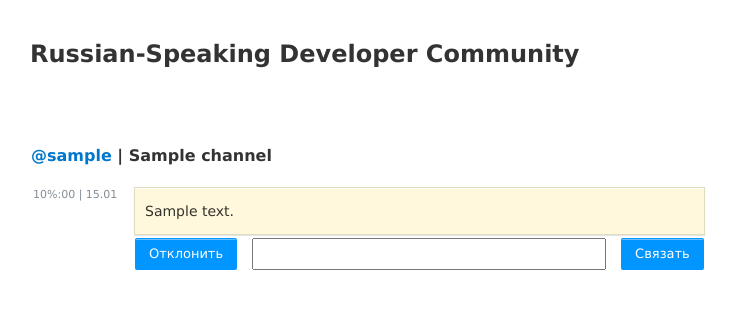
After one commit to chabanovsky/rudevs, a Flask app: page /chats/statement/1 in a window 1280 px wide. The commit adds this page. Shown: the top 309 px of the page, without its empty margins (260-996 px from the left). Run offline with Flask 2, Linux system fonts and the light colour scheme; tables that the repository leaves empty hold one stand-in row (values such as "Sample post"); lists and menus that the app fills with data are empty; parts of the project's set-up code (start-up, migrations or seed data) failed here and were passed over; some libraries are stand-ins or nearby versions.

Commit message:
Updated the main page.

```diff
--- a/analysis/analyse.py
+++ b/analysis/analyse.py
@@ -67,7 +67,6 @@ class QuestionAnalyser():
 
         keywords = list()
 
-
         for index, filtered_word in enumerate(filtered_vocabualary):
             nearest = self.model.most_common_words.get(filtered_word, None)
             if nearest is not None:
@@ -115,7 +114,6 @@ def do_print_most_common_words():
     for item in most_common_words:
         print (item)
 
-
 def test_analyser():
     analyser = QuestionAnalyser()
     with open("questions.csv", 'rt', encoding="utf8") as csvfile:
@@ -131,7 +129,6 @@ def test_analyser():
             counter +=1
         print ("Total valid: ", valid)
 
-
 def test_nltk():
     model = Word2VecModel()
     model.restore_last()
--- a/site/filters.py
+++ b/site/filters.py
@@ -1,5 +1,13 @@
+
+from sqlalchemy.sql import func, literal_column
+from sqlalchemy.dialects.postgresql import aggregate_order_by
+from sqlalchemy import and_, desc
+
 from jinja2 import evalcontextfilter, Markup
-from meta import app as application, LANGUAGE
+import babel
+
+from meta import app as application, LANGUAGE, db_session
+from models import TelegramTextMessage, TelegramChannel
 
 @application.template_filter()
 @evalcontextfilter
@@ -12,4 +20,49 @@ def generate_string(eval_ctx, localized_value):
 def current_language():
     return LANGUAGE
 
-application.jinja_env.globals.update(current_language=current_language)
+def statement_messages(statement):
+    session = db_session()
+
+    message_text = session.query(func.string_agg(TelegramTextMessage.message,
+                aggregate_order_by(literal_column("'. '"),
+                        TelegramTextMessage.message))).\
+            filter(and_(TelegramTextMessage.channel_id==statement.channel_id,
+                    TelegramTextMessage.user_id==statement.user_id)).\
+            filter(TelegramTextMessage.message_id.between(statement.first_msg_id,
+                    statement.last_msg_id)).\
+            distinct().\
+            all()
+
+    message_text = ''.join(message_text[0])
+    session.close()
+
+    return message_text
+
+def message_list(statement, range=15):
+    session = db_session()
+    messages = session.query(TelegramTextMessage.message_id,
+                TelegramTextMessage.channel_id,
+                TelegramTextMessage.user_id,
+                TelegramTextMessage.created,
+                TelegramTextMessage.message).\
+            filter(and_(TelegramTextMessage.channel_id==statement.channel_id,
+                TelegramTextMessage.message_id.between(max(0, statement.first_msg_id-range),
+                    statement.last_msg_id+range))).\
+            order_by(TelegramTextMessage.created).\
+            distinct().\
+            all()
+
+    session.close()
+    return messages
+
+def stmnt_channel_info(statement):
+    session = db_session()
+    channel = session.query(TelegramChannel.title, TelegramChannel.username).\
+            filter(TelegramChannel.channel_id==statement.channel_id).first()
+    session.close()
+    return channel
+
+application.jinja_env.globals.update(current_language=current_language,
+        statement_messages=statement_messages,
+        stmnt_channel_info=stmnt_channel_info,
+        message_list=message_list)
--- a/site/models.py
+++ b/site/models.py
@@ -19,6 +19,7 @@ class Statement(db.Model):
     updated         = db.Column(db.DateTime, nullable=False, default=datetime.datetime.now)
     was_processed   = db.Column(db.Boolean, default=False)
     is_question     = db.Column(db.Boolean, default=False)
+    false_assumption= db.Column(db.Boolean, default=False)
 
     def __init__(self, channel_id,
             user_id,
--- a/site/static/m/css/styles.css
+++ b/site/static/m/css/styles.css
@@ -30,3 +30,190 @@ body {
     padding: 20px 0 30px;
     height: auto;
 }
+
+.button {
+    white-space: nowrap;
+    color: #FFF;
+    background-color: #0095ff;
+    border-color: #07c;
+    box-shadow: inset 0 1px 0 #66bfff;
+    display: inline-block;
+    position: relative;
+    padding: .61538462em 1em;
+    vertical-align: middle;
+    min-height: 2.46153846em;
+    box-sizing: border-box;
+    font-weight: 400;
+    font-family: inherit;
+    line-height: 1;
+    text-align: center;
+    text-decoration: none;
+    border-radius: 2px;
+    border: 1px solid transparent;
+    cursor: pointer;
+    outline: none;
+    touch-action: manipulation;
+    transition: all .1s ease-in;
+}
+
+.button:hover,
+.button:focus {
+    color: rgba(255,255,255,0.9);
+    background-color: #07c;
+    border-color: #005999;
+    box-shadow: inset 0 1px 0 #3af;
+    text-decoration: none;
+    transition: all .1s ease-in-out;
+    outline: none;
+}
+
+
+.paginator {
+    margin: 5px 0px;
+    float: right;
+    display: block;
+    padding: 0;
+    border: none;
+    padding: 15px 0px 60px;
+}
+
+.paginator .page-number-separator {
+    float: left;
+    display: block;
+    padding: 5px 12px;
+    font-size: 11px;
+    font-weight: bold;
+    color: #AAA;
+}
+
+.paginator .page-number {
+    border: 1px solid #E9E9E9;
+    background: #E9E9E9;
+    color: #273584;
+    display: block;
+    float: left;
+    margin-right: 4px;
+    text-decoration: none;
+    font-size: 10px;
+    font-weight: bold;
+    padding: 5px 9px;
+}
+
+.paginator .page-number:hover {
+    color: white;
+    display: block;
+    float: left;
+    text-decoration: none;
+    font-weight: bold;
+    padding: 5px 9px;
+}
+
+.paginator .page-number-selected {
+    color: white;
+    display: block;
+    float: left;
+    margin-right: 4px;
+    text-decoration: none;
+    font-size: 10px;
+    font-weight: bold;
+    padding: 5px 9px;
+}
+
+.paginator .page-number:hover,
+.paginator .page-number-selected {
+    border: 1px solid #E0A831;
+    background: #E0A831;
+}
+
+.paginator a:hover {
+    text-decoration: none;
+}
+
+.statement-box {
+    width: 100%;
+    float: left;
+    padding: 30px 0px;
+}
+
+.statement-box .statement {
+    border: 1px solid #E0DCBF;
+    -moz-box-shadow: 0 1px 1px rgba(0,0,0,0.1),0 1px 0 #ffffff inset;
+    -webkit-box-shadow: 0 1px 1px rgba(0,0,0,0.1), 0 1px 0 #ffffff inset;
+    box-shadow: 0 1px 1px rgba(0,0,0,0.1), 0 1px 0 #ffffff inset;
+    border-image: initial;
+    padding: 15px 10px;
+
+}
+
+.statement-actions {
+    float: left;
+    width: 100%;
+    padding-top: 10px;
+}
+
+.chat-log .actions input,
+.statement-box input {
+    font-size: 15px;
+    padding: 5px 10px;
+    margin: 0px 0px 0px 15px;
+    width: 330px;
+    float: right;
+}
+
+.chat-log .actions .button,
+.statement-box .button {
+    font-size: 13px;
+    float: right;
+    margin-left: 15px;
+}
+
+.statement-info {
+    padding: 10px 10px 10px 0px;
+    border: 1px solid transparent;
+    font-size: 12px;
+    float: left;
+    margin-right: 8px;
+    color: #848d95;
+    line-height: 1;
+    text-decoration: none;
+    width: 400px;
+}
+
+.statement-info a {
+    color: #07c;
+    font-weight: bolder;
+}
+
+.chat-log th {
+    font-size: 14px;
+    font-weight: normal;
+}
+
+.chat-log th.date{
+    font-size: 11px;
+    float: left;
+    margin-right: 8px;
+    color: #848d95;
+    width: 90px;
+    text-align: left
+}
+
+.chat-log th.statements-message {
+    background-color: #FFF8DC;
+    border: 1px solid #E0DCBF;
+    -moz-box-shadow: 0 1px 1px rgba(0,0,0,0.1),0 1px 0 #ffffff inset;
+    -webkit-box-shadow: 0 1px 1px rgba(0,0,0,0.1), 0 1px 0 #ffffff inset;
+    box-shadow: 0 1px 1px rgba(0,0,0,0.1), 0 1px 0 #ffffff inset;
+    border-image: initial;
+    padding: 15px 10px;
+    text-align: left;
+}
+
+.chat-log th.another-self-message {
+    text-align: left;
+}
+
+.chat-log th.another-outer-message {
+    text-align: right;
+    color: #848d95;
+}
--- /dev/null
+++ b/site/templates/chat_statement.html
@@ -0,0 +1,43 @@
+{% extends "base.html" %}
+{% block content %}
+<div>
+    <h3>
+        <div class="statement-info" style="width: 100%; font-size: 16px; padding-bottom: 20px;">
+            {% set channel = stmnt_channel_info(statement) %}
+            <span class="channel-name"><a target="_blank" href="https://web.telegram.org/#/im?p=@{{ channel.username }}">@{{ channel.username }}</a></span>
+            <span> | </span>
+            <span class="channel-title">{{ channel.title }}</span>
+        </div>
+    </h3>
+    <p>
+        <div class="chat-log">
+            {% set msgs = message_list(statement) %}
+            <table>
+                {% for item in msgs %}
+                    <tr>
+                        <th class="date">{{ item.created.strftime('%H%:%M | %d.%m') }}</th>
+                        {% if item.message_id >= statement.first_msg_id and item.message_id <= statement.last_msg_id %}
+                            <th class="statements-message">{{ item.message }}</th>
+                        {% else %}
+                            {% if item.user_id == statement.user_id %}
+                                <th class="another-self-message">{{ item.message }}</th>
+                            {% else %}
+                                <th class="another-outer-message">{{ item.message }}</th>
+                            {% endif %}
+                        {% endif %}
+                    </tr>
+                    {% if item.message_id == statement.last_msg_id %}
+                    <tr>
+                        <th class="date"></th>
+                        <th class="actions">
+                            <a class="button">Связать</a>
+                            <input type="text">
+                            <a style="float:left; margin-left: 0px;" class="button">Отклонить</a>
+                        </th>
+                    </tr>
+                    {% endif %}
+                {% endfor %}
+            </table>
+        </div>
+    </p>
+{% endblock %}
--- a/site/views.py
+++ b/site/views.py
@@ -13,8 +13,33 @@ from flask import Flask, jsonify, render_template, g, url_for, redirect, request
 from flask.ext.babel import gettext, ngettext
 from sqlalchemy import and_, desc
 from sqlalchemy.sql import func
+from flask.ext.sqlalchemy import Pagination
 
 from meta import app as application, db, db_session, engine
+from models import TelegramTextMessage, Statement
+DEFAULT_QUESTIONS_PER_PAGE = 15
+
+def pagination_helper(page_num, per_page, question_query):
+    total = question_query.count()
+    items = question_query.offset((page_num-1)*per_page).limit(per_page).all()
+    p = Pagination(question_query, page_num, per_page, total, items)
+    return p
+
+
+def get_statement_pagination(page_num, per_page=DEFAULT_QUESTIONS_PER_PAGE):
+    session = db_session()
+    query = session.query(Statement.id,
+                Statement.channel_id,
+                Statement.user_id,
+                Statement.first_msg_id,
+                Statement.last_msg_id,
+                Statement.created).\
+            filter(and_(Statement.is_question==True, Statement.was_processed==True)).\
+            order_by(desc(Statement.created))
+
+    pag = pagination_helper(page_num, per_page, query)
+    session.close()
+    return pag
 
 @application.route("/index.html", endpoint="index")
 @application.route("/", endpoint="index")
@@ -24,4 +49,14 @@ def index():
 @application.route("/chats", endpoint="chats")
 @application.route("/chats/", endpoint="chats")
 def chats():
-    return render_template('chats.html')
+    page = max(int(request.args.get("page", "1")), 1)
+    paginator = get_statement_pagination(page)
+    return render_template('chats.html', paginator=paginator, base_url=url_for("chats"))
+
+@application.route("/chats/statement/<stmnt_id>", endpoint="chat_statement")
+@application.route("/chats/statement/<stmnt_id>/", endpoint="chat_statement")
+def chat_statement(stmnt_id):
+    statement = Statement.query.filter_by(id=int(stmnt_id)).first()
+    if statement is None:
+        abort(404)
+    return render_template('chat_statement.html', statement=statement)
```
Also changed, not shown: chats/telegram/telegram.py (+31 -17 lines), site/templates/chats.html (+23 -1 lines), site/templates/paginator.html (added, +15 -0 lines).
